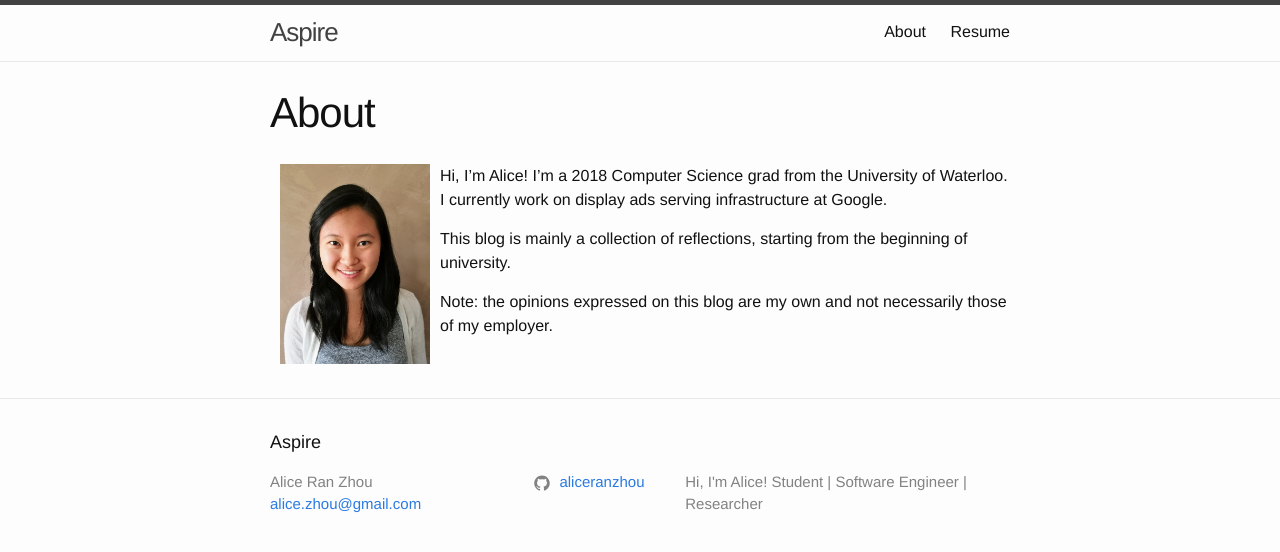
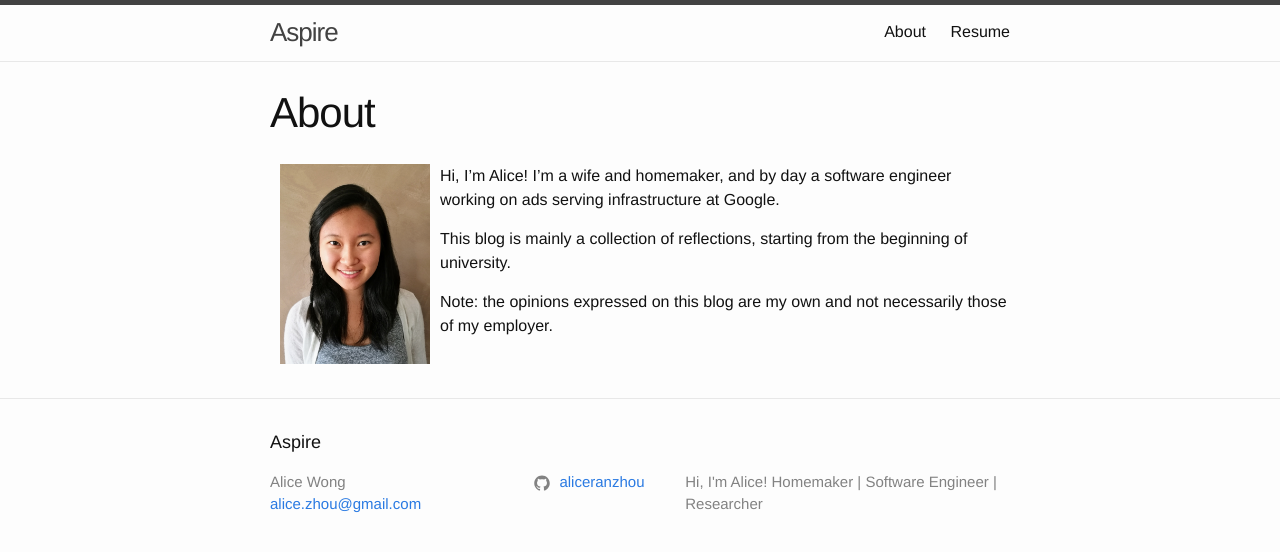
Before and after one commit to aliceranzhou/aliceranzhou.github.io, a Jekyll site: the page built from about.md, in a window 1280 px wide. Shown: the top 552 px of the page. Built offline with Jekyll 4.4.1, drawn with Linux system fonts in a browser that asks for light colours.

Commit message:
Update description

```diff
--- a/_config.yml
+++ b/_config.yml
@@ -14,10 +14,10 @@
 # You can create any custom variable you would like, and they will be accessible
 # in the templates via {{ site.myvariable }}.
 title: Aspire
-author: Alice Ran Zhou
+author: Alice Wong
 email: alice.zhou@gmail.com
 description: > # this means to ignore newlines until "baseurl:"
-  Hi, I'm Alice! Student | Software Engineer | Researcher
+  Hi, I'm Alice! Homemaker | Software Engineer | Researcher
 baseurl: "" # the subpath of your site, e.g. /blog
 url: "" # the base hostname & protocol for your site, e.g. http://example.com
 github_username: aliceranzhou
--- a/about.md
+++ b/about.md
@@ -6,7 +6,7 @@ permalink: /about/
 
 <img src="/assets/headshot.jpg" align="left" width="150" hspace="10">
 
-Hi, I'm Alice! I'm a 2018 Computer Science grad from the University of Waterloo. I currently work on display ads serving infrastructure at Google.
+Hi, I'm Alice! I'm a wife and homemaker, and by day a software engineer working on ads serving infrastructure at Google.
 
 This blog is mainly a collection of reflections, starting from the beginning of university.
 
```
